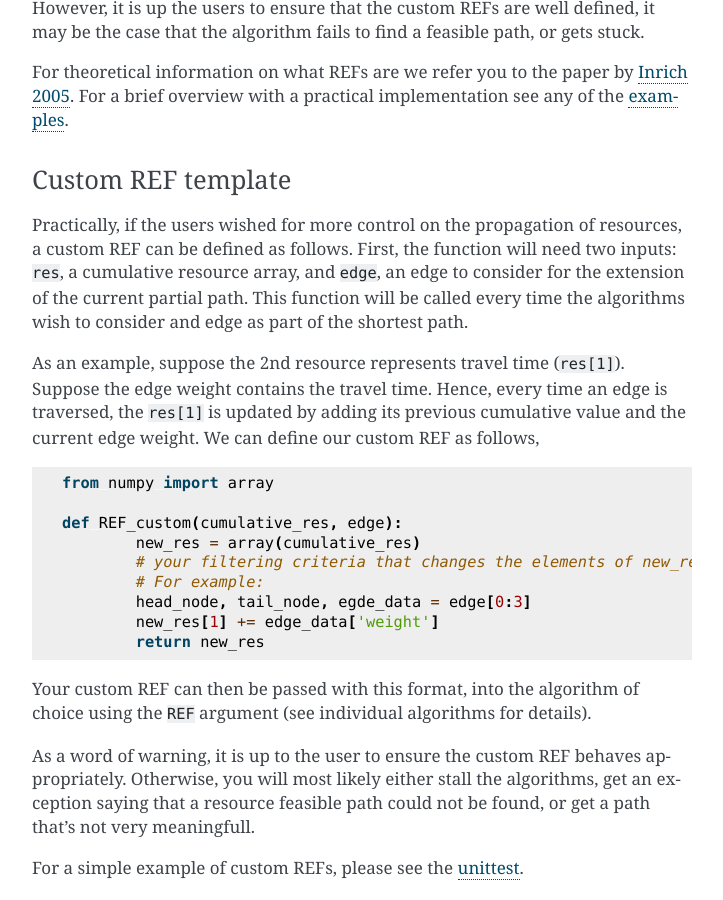
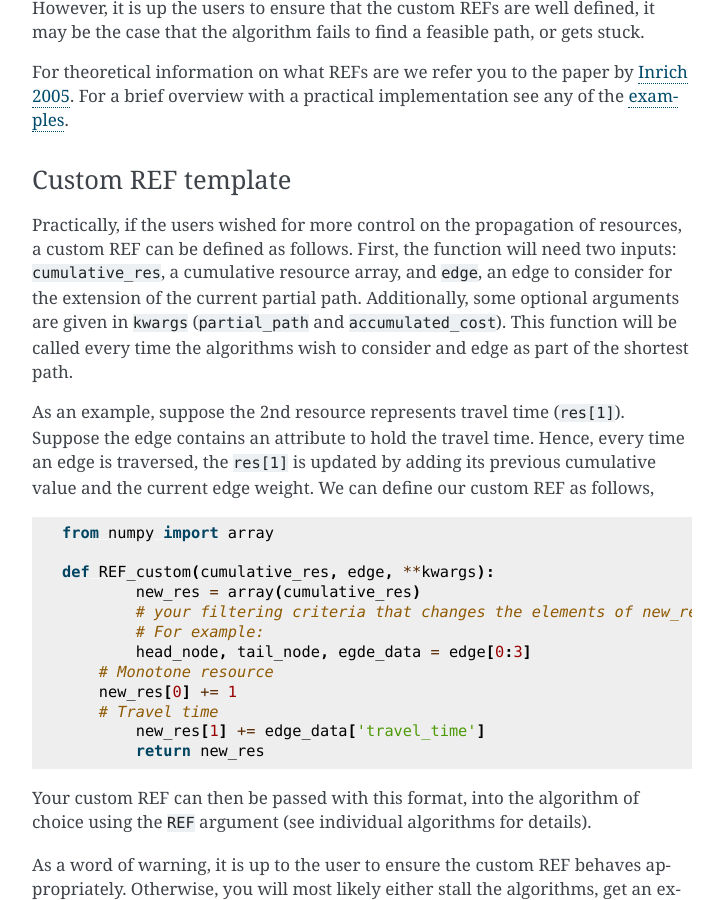
Before and after one commit to torressa/cspy, a Sphinx documentation site: the page built from docs/how_to.rst, in a window 1280 px wide and 900 px high, scrolled down 3105 px. Shown: the whole window, without its empty margins (388-1111 px from the left). Built offline with Sphinx 7.4.7, drawn with Linux system fonts in a browser that asks for light colours; formulas are drawn with MathJax 3.

Commit message:
Clean up BiDirectional, add kwargs for custom REFs

```diff
--- a/docs/how_to.rst
+++ b/docs/how_to.rst
@@ -87,8 +87,8 @@
 
 For the :class:`BiDirectional` algorithm, there is a number of assumptions required by definition (`Tilk et al 2017`_).
 
- 1. The first resource must be a monotone resource;
- 2. The resource extension functions are invertible.
+1. The first resource must be a monotone resource;
+2. The resource extension functions are invertible.
 
 For assumption 1, the resource can be either artificial,
 such as the number of edges in the graph, or real, for example time.
@@ -143,20 +143,29 @@
 
 Practically, if the users wished for more control on the propagation of resources,
 a custom REF can be defined as follows.
-First, the function will need two inputs: ``res``, a cumulative resource array, and ``edge``, an edge to consider for the extension of the current partial path. This function will be called every time the algorithms wish to consider and edge as part of the shortest path.
+First, the function will need two inputs: ``cumulative_res``, a cumulative resource array,
+and ``edge``, an edge to consider for the extension of the current partial path.
+Additionally, some optional arguments are given in ``kwargs`` (``partial_path`` and
+``accumulated_cost``).
+This function will be called every time the algorithms wish to consider and edge as part of the shortest path.
 
-As an example, suppose the 2nd resource represents travel time (``res[1]``). Suppose the edge weight contains the travel time. Hence, every time an edge is traversed, the ``res[1]`` is updated by adding its previous cumulative value and the current edge weight. We can define our custom REF as follows,
+As an example, suppose the 2nd resource represents travel time (``res[1]``).
+Suppose the edge contains an attribute to hold the travel time.
+Hence, every time an edge is traversed, the ``res[1]`` is updated by adding its previous cumulative value and the current edge weight. We can define our custom REF as follows,
 
 .. code-block:: python
 
         from numpy import array
 
-        def REF_custom(cumulative_res, edge):
+        def REF_custom(cumulative_res, edge, **kwargs):
         	new_res = array(cumulative_res)
         	# your filtering criteria that changes the elements of new_res
         	# For example:
         	head_node, tail_node, egde_data = edge[0:3]
-        	new_res[1] += edge_data['weight']
+            # Monotone resource
+            new_res[0] += 1
+            # Travel time
+        	new_res[1] += edge_data['travel_time']
         	return new_res
 
 Your custom REF can then be passed with this format, into the algorithm of choice using the ``REF``
@@ -171,8 +180,6 @@
 For an intermediate example, see below.
 
 For more advanced examples, see the `examples`_ folder.
-
-
 
 Simple Example
 ~~~~~~~~~~~~~~
```
Also changed, not shown: CHANGELOG.md (+8 -0 lines), 4 other files.
